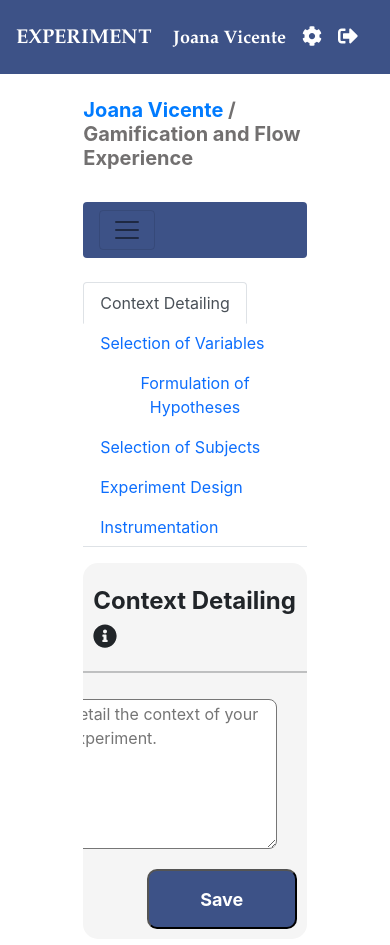
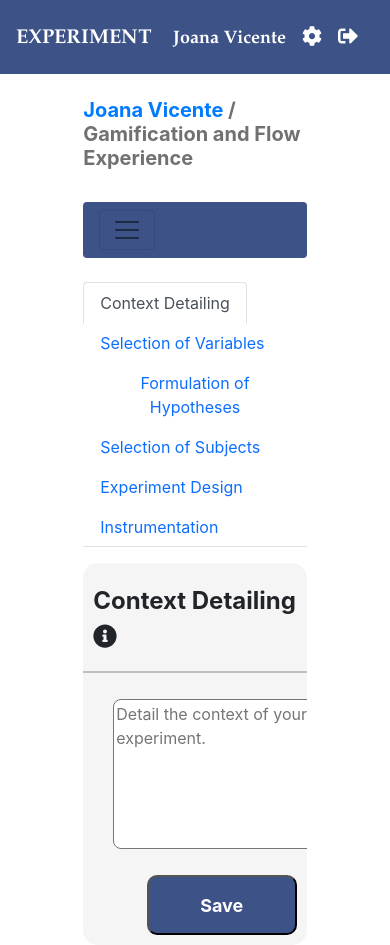
Before and after one commit to kamillatenorio/HCI-Project, a React (Create React App) app: page /planning in a window 390 px wide. Built offline with nearby package versions, Linux system fonts and the light colour scheme.

Commit message:
Revert "Turning textarea responsive"
This reverts commit 434c771dbcfaa286c9f59d16696a42266c49019e.

```diff
--- a/src/App.css
+++ b/src/App.css
@@ -180,13 +180,12 @@ body {
  }
 
  .experimentTextArea{
-  max-width: 95%;
+  width: 95%;
   border-radius: 8px;
   margin: 10px;
   margin-left: 30px;
-  margin-right: 30px;
-  float: right;
-}
+  margin-right: auto;
+ }
 
  .experimentTitle{
    font-size: x-large;
```
